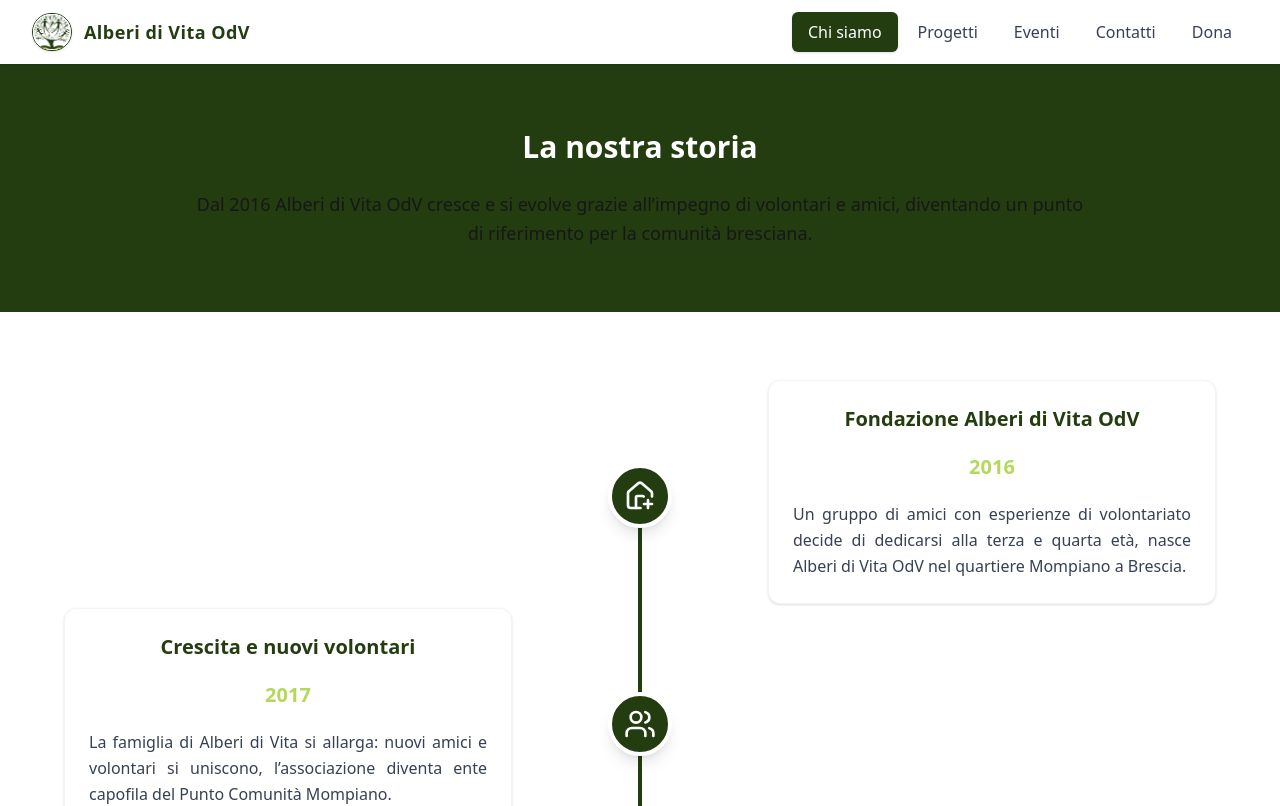
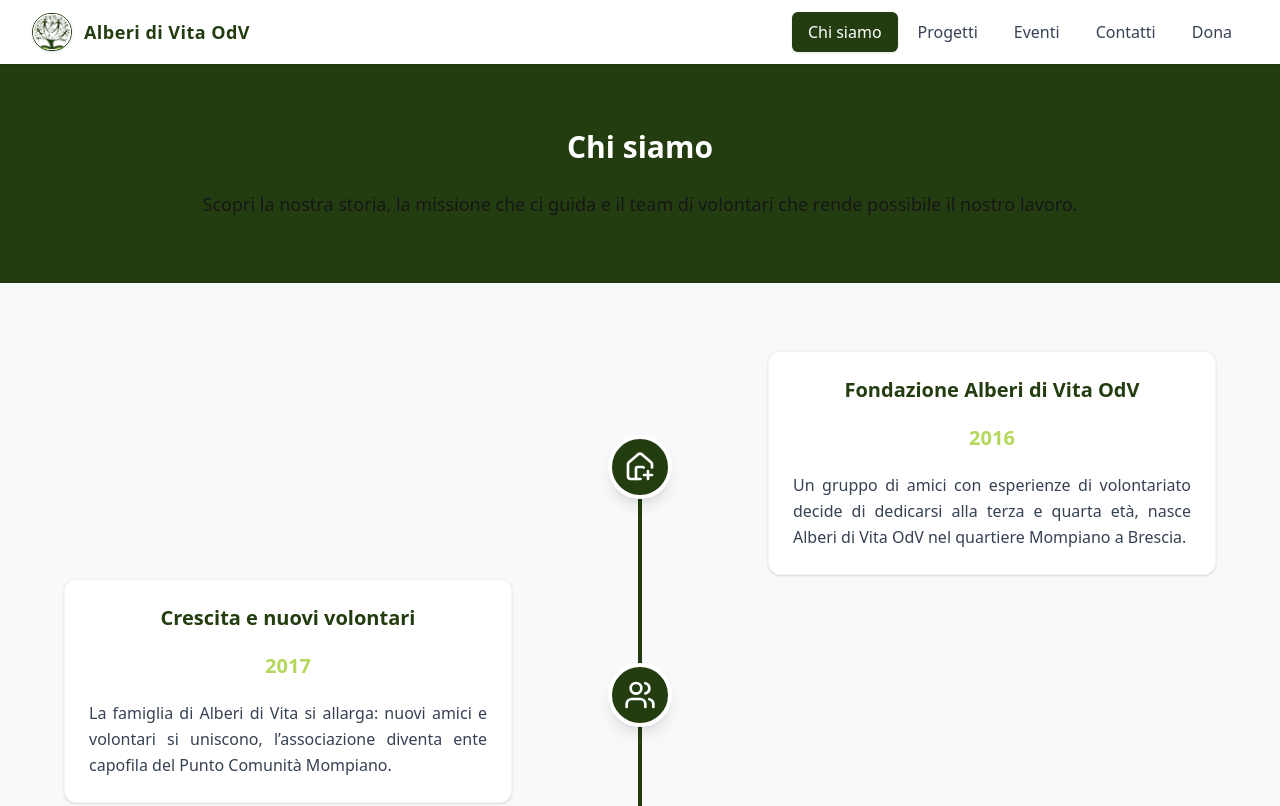
Before and after one commit to francescodelmonaco/alberi-di-vita-odv, a Next.js app in the folder frontend/: page /chi-siamo in a window 1280 px wide. Shown: the top 806 px of the page. Built offline with nearby package versions, Linux system fonts and the light colour scheme.

Commit message:
add hero component

```diff
--- a/frontend/app/chi-siamo/page.tsx
+++ b/frontend/app/chi-siamo/page.tsx
@@ -1,21 +1,15 @@
+import Hero from "../components/hero"
 import Timeline from "../components/timeline"
 
 export default function ChiSiamo() {
     return (
-        <div className="pb-20 bg-white">
-            {/* Hero Section */}
-            <section className="py-10 mb-40 lg:py-16 bg-(--primary-green)">
-                <div className="max-w-7xl mx-auto px-4 sm:px-6 lg:px-8">
-                    <div className="max-w-4xl mx-auto text-center">
-                        <h1 className="text-3xl font-bold text-white mb-6 leading-tight">
-                            La nostra storia
-                        </h1>
-                        <p className="text-lg text-(--third-white) leading-relaxed">
-                            Dal 2016 Alberi di Vita OdV cresce e si evolve grazie all’impegno di volontari e amici, diventando un punto di riferimento per la comunità bresciana.
-                        </p>
-                    </div>
-                </div>
-            </section>
+        <div className="pb-20 bg-(--accent-gray)">
+            <div className="mb-40">
+                <Hero
+                    pageName="Chi siamo"
+                    pageDescription="Scopri la nostra storia, la missione che ci guida e il team di volontari che rende possibile il nostro lavoro."
+                />
+            </div>
 
             <div className="max-w-7xl mx-auto px-4 sm:px-6 lg:px-8">
                 <Timeline />
--- /dev/null
+++ b/frontend/app/components/hero.tsx
@@ -0,0 +1,17 @@
+export default function Hero({ pageName, pageDescription }: { pageName: string, pageDescription: string }) {
+    return (
+        <section className="py-10 lg:py-16 bg-(--primary-green)">
+            <div className="max-w-7xl mx-auto px-4 sm:px-6 lg:px-8">
+                <div className="max-w-4xl mx-auto text-center">
+                    <h1 className="text-3xl font-bold text-white mb-6 leading-tight">
+                        {pageName}
+                    </h1>
+
+                    <p className="text-lg text-(--third-white) leading-relaxed">
+                        {pageDescription}
+                    </p>
+                </div>
+            </div>
+        </section>
+    );
+}
--- a/frontend/app/components/navbar.tsx
+++ b/frontend/app/components/navbar.tsx
@@ -40,7 +40,7 @@
                                     href={item.href}
                                     className={`px-4 py-2 font-medium rounded-md transition-colors ${isActive
                                         ? 'text-white bg-[var(--primary-green)] shadow-sm'
-                                        : 'text-gray-700 hover:text-[var(--primary-green)] hover:bg-gray-50'
+                                        : 'text-gray-700 hover:text-[var(--primary-green)] hover:bg-gray-100'
                                         }`}
                                 >
                                     {item.name}
--- a/frontend/app/contatti/page.tsx
+++ b/frontend/app/contatti/page.tsx
@@ -5,23 +5,16 @@
 // img
 import Logo from '../../public/logo-150x150.png'
 
+// components
+import Hero from '../components/hero';
+
 export default function Contatti() {
     return (
         <div className="min-h-screen">
-            {/* Hero Section */}
-            <section className="py-10 lg:py-16 bg-(--primary-green)">
-                <div className="max-w-7xl mx-auto px-4 sm:px-6 lg:px-8">
-                    <div className="max-w-4xl mx-auto text-center">
-                        <h1 className="text-3xl font-bold text-white mb-6 leading-tight">
-                            Contatti
-                        </h1>
-                        <p className="text-lg text-(--third-white) leading-relaxed">
-                            Siamo qui per te. Contattaci per informazioni sui nostri progetti,
-                            per diventare volontario o per qualsiasi altra necessità.
-                        </p>
-                    </div>
-                </div>
-            </section>
+            <Hero
+                pageName="Contatti"
+                pageDescription="Siamo qui per te. Contattaci per informazioni sui nostri progetti, per diventare volontario o per qualsiasi altra necessità."
+            />
 
             {/* Numeri di telefono */}
             <section className="py-20 bg-white">
--- a/frontend/app/dona/page.tsx
+++ b/frontend/app/dona/page.tsx
@@ -3,6 +3,7 @@
 import Image from 'next/image';
 import { Copy } from 'lucide-react';
 import Logo from '../../public/logo-150x150.png';
+import Hero from '../components/hero';
 
 function copyToClipboard(text: string) {
     if (typeof window !== 'undefined' && window.navigator) {
@@ -12,6 +13,12 @@
 
 export default function Dona() {
     return (
+        <div>
+            <Hero
+                pageName="Dona"
+                pageDescription="Scopri come puoi sostenere la nostra organizzazione attraverso le donazioni."
+            />
+
             <div className="bg-(--accent-gray) flex flex-col items-center justify-center py-12">
                 <div className="w-full max-w-xl space-y-8">
                     {/* Logo e titolo */}
@@ -68,5 +75,6 @@
                     </div>
                 </div>
             </div>
+        </div>
     );
 }
--- /dev/null
+++ b/frontend/app/eventi/page.tsx
@@ -0,0 +1,12 @@
+import Hero from "../components/hero";
+
+export default function Eventi() {
+    return (
+        <div className="min-h-screen">
+            <Hero
+                pageName="Eventi"
+                pageDescription="Scopri gli eventi che abbiamo organizzato per la comunità."
+            />
+        </div>
+    )
+}
--- /dev/null
+++ b/frontend/app/progetti/page.tsx
@@ -0,0 +1,12 @@
+import Hero from "../components/hero";
+
+export default function Progetti() {
+    return (
+        <div className="min-h-screen">
+            <Hero
+                pageName="Progetti"
+                pageDescription="Scopri i progetti che abbiamo portato avanti per la comunità."
+            />
+        </div>
+    )
+}
```
Lines whose indentation alone changed are shown as unchanged.
